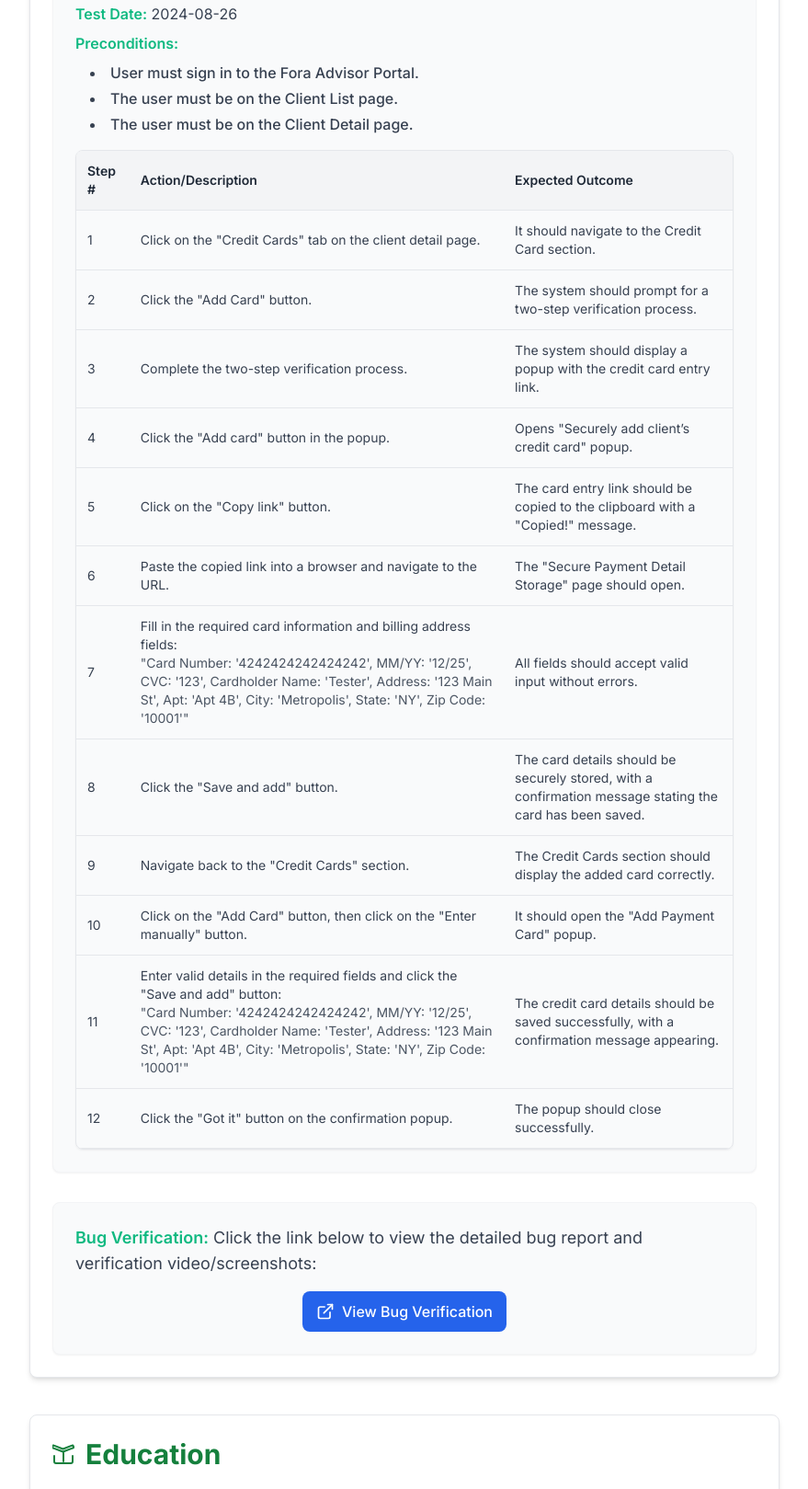
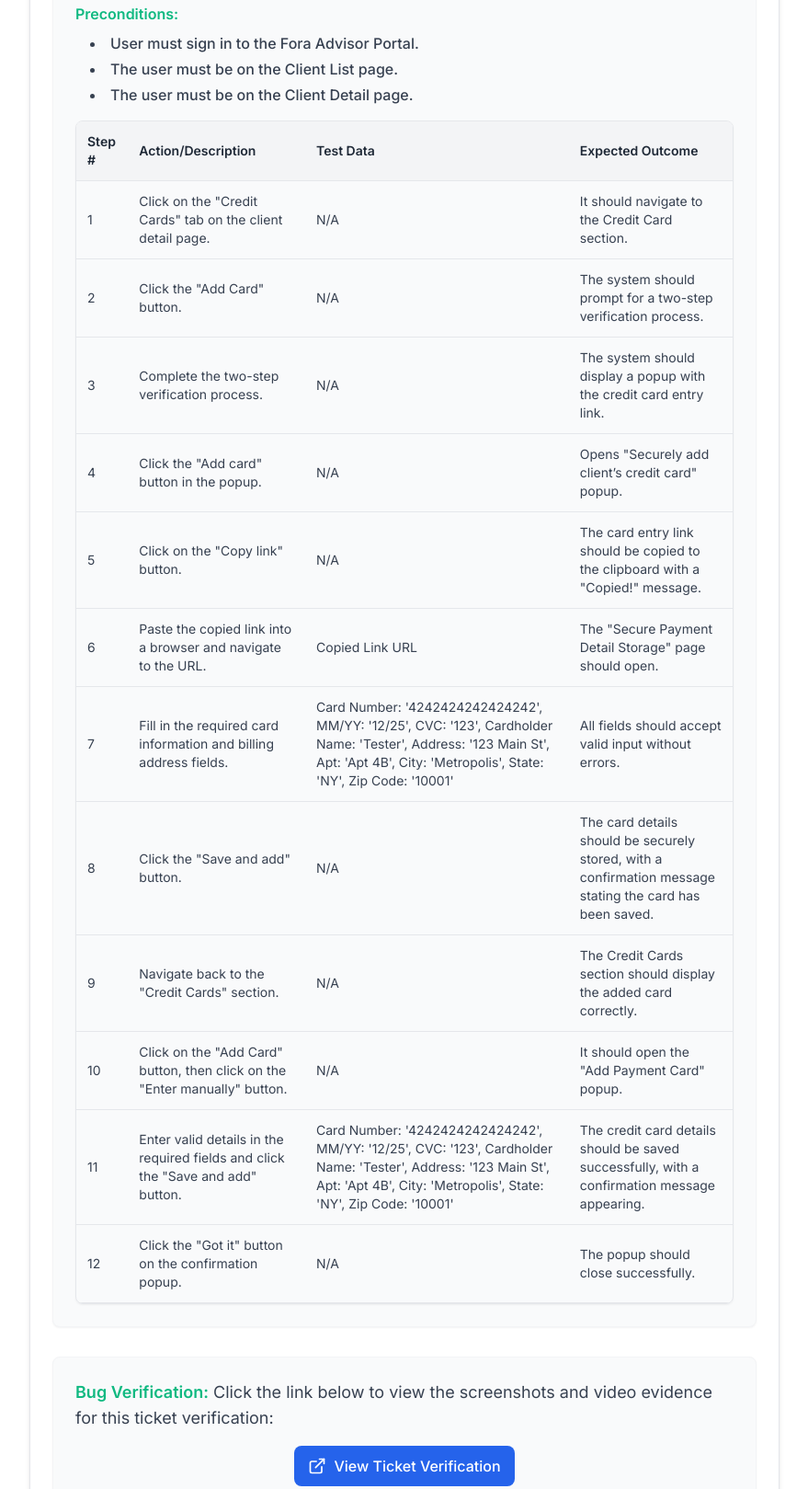
Before and after one commit to kaviyasenthilkumar5/portfolio, a plain HTML site: page index.html in a window 1280 px wide. Shown: the part 3388-5007 px from the top of the page at 92% size, without its empty margins (200-1079 px from the left). Drawn offline with nearby package versions, Linux system fonts and the light colour scheme.

Commit message:
Update index.html

```diff
--- a/index.html
+++ b/index.html
@@ -252,7 +252,7 @@
                 </h2>
 
                 <p class="text-lg leading-relaxed text-gray-700 mb-6">
-                    Below are samples of my work demonstrating my attention to detail in test case design and bug reporting.
+                    Below are samples of my work demonstrating my attention to detail in test case design and ticket verification.
                 </p>
 
                 <div class="mb-8 p-6 bg-gray-50 rounded-lg shadow-sm border border-gray-100">
@@ -261,10 +261,9 @@
                         <span>Sample Test Case: Client - Credit Card Functionality</span>
                     </h3>
                     <div class="space-y-2 text-gray-700 mb-4">
-                        <p><span class="highlight-text">Test Case ID:</span> Advisor_Client_E2E0051</p>
+                        <p><span class="highlight-text">Test Case ID:</span> Advisor_Client_E2E005</p>
                         <p><span class="highlight-text">Title:</span> Verify end-to-end functionality for adding client credit cards</p>
                         <p><span class="highlight-text">Module:</span> Client Management - Credit Cards</p>
-                        <p><span class="highlight-text">Test Date:</span> 2024-08-26</p> <!-- Added Test Date -->
                         <p><span class="highlight-text">Preconditions:</span></p>
                         <ul class="list-disc list-inside ml-4 space-y-1">
                             <li class="font-medium">User must sign in to the Fora Advisor Portal.</li>
@@ -280,6 +279,7 @@
                                 <tr>
                                     <th class="py-3 px-4 text-left">Step #</th>
                                     <th class="py-3 px-4 text-left">Action/Description</th>
+                                    <th class="py-3 px-4 text-left">Test Data</th> <!-- Added Test Data Column -->
                                     <th class="py-3 px-4 text-left">Expected Outcome</th>
                                 </tr>
                             </thead>
@@ -287,65 +287,81 @@
                                 <tr>
                                     <td>1</td>
                                     <td>Click on the "Credit Cards" tab on the client detail page.</td>
+                                    <td>N/A</td>
                                     <td>It should navigate to the Credit Card section.</td>
                                 </tr>
                                 <tr>
                                     <td>2</td>
                                     <td>Click the "Add Card" button.</td>
+                                    <td>N/A</td>
                                     <td>The system should prompt for a two-step verification process.</td>
                                 </tr>
                                 <tr>
                                     <td>3</td>
                                     <td>Complete the two-step verification process.</td>
+                                    <td>N/A</td>
                                     <td>The system should display a popup with the credit card entry link.</td>
                                 </tr>
                                 <tr>
                                     <td>4</td>
                                     <td>Click the "Add card" button in the popup.</td>
+                                    <td>N/A</td>
                                     <td>Opens "Securely add client’s credit card" popup.</td>
                                 </tr>
                                 <tr>
                                     <td>5</td>
                                     <td>Click on the "Copy link" button.</td>
+                                    <td>N/A</td>
                                     <td>The card entry link should be copied to the clipboard with a "Copied!" message.</td>
                                 </tr>
                                 <tr>
                                     <td>6</td>
                                     <td>Paste the copied link into a browser and navigate to the URL.</td>
+                                    <td>Copied Link URL</td>
                                     <td>The "Secure Payment Detail Storage" page should open.</td>
                                 </tr>
                                 <tr>
                                     <td>7</td>
-                                    <td>Fill in the required card information and billing address fields:<br>
-                                        <span class="font-normal text-gray-600">"Card Number: '4242424242424242', MM/YY: '12/25', CVC: '123', Cardholder Name: 'Tester', Address: '123 Main St', Apt: 'Apt 4B', City: 'Metropolis', State: 'NY', Zip Code: '10001'"</span>
+                                    <td>Fill in the required card information and billing address fields.</td>
+                                    <td>
+                                        Card Number: '4242424242424242', MM/YY: '12/25', CVC: '123',
+                                        Cardholder Name: 'Tester', Address: '123 Main St', Apt: 'Apt 4B',
+                                        City: 'Metropolis', State: 'NY', Zip Code: '10001'
                                     </td>
                                     <td>All fields should accept valid input without errors.</td>
                                 </tr>
                                 <tr>
                                     <td>8</td>
                                     <td>Click the "Save and add" button.</td>
+                                    <td>N/A</td>
                                     <td>The card details should be securely stored, with a confirmation message stating the card has been saved.</td>
                                 </tr>
                                 <tr>
                                     <td>9</td>
                                     <td>Navigate back to the "Credit Cards" section.</td>
+                                    <td>N/A</td>
                                     <td>The Credit Cards section should display the added card correctly.</td>
                                 </tr>
                                 <tr>
                                     <td>10</td>
                                     <td>Click on the "Add Card" button, then click on the "Enter manually" button.</td>
+                                    <td>N/A</td>
                                     <td>It should open the "Add Payment Card" popup.</td>
                                 </tr>
                                 <tr>
                                     <td>11</td>
-                                    <td>Enter valid details in the required fields and click the "Save and add" button:<br>
-                                        <span class="font-normal text-gray-600">"Card Number: '4242424242424242', MM/YY: '12/25', CVC: '123', Cardholder Name: 'Tester', Address: '123 Main St', Apt: 'Apt 4B', City: 'Metropolis', State: 'NY', Zip Code: '10001'"</span>
+                                    <td>Enter valid details in the required fields and click the "Save and add" button.</td>
+                                    <td>
+                                        Card Number: '4242424242424242', MM/YY: '12/25', CVC: '123',
+                                        Cardholder Name: 'Tester', Address: '123 Main St', Apt: 'Apt 4B',
+                                        City: 'Metropolis', State: 'NY', Zip Code: '10001'
                                     </td>
                                     <td>The credit card details should be saved successfully, with a confirmation message appearing.</td>
                                 </tr>
                                 <tr>
                                     <td>12</td>
                                     <td>Click the "Got it" button on the confirmation popup.</td>
+                                    <td>N/A</td>
                                     <td>The popup should close successfully.</td>
                                 </tr>
                             </tbody>
@@ -354,9 +370,10 @@
                 </div>
 
                 <div class="p-6 bg-gray-50 rounded-lg shadow-sm border border-gray-100 flex flex-col items-center">
-                    <p class="text-lg text-gray-700 mb-4"><span class="highlight-text">Bug Verification:</span> Click the link below to view the detailed bug report and verification video/screenshots:</p>                    <a href="https://jam.dev/c/4a39ddb4-a3b6-480e-b3d8-ec928fa6ef7b" target="_blank" class="bug-verification-link">
+                    <p class="text-lg text-gray-700 mb-4"><span class="highlight-text">Bug Verification:</span> Click the link below to view the screenshots and video evidence for this ticket verification:</p>
+                    <a href="https://jam.dev/c/4a39ddb4-a3b6-480e-b3d8-ec928fa6ef7b" target="_blank" class="bug-verification-link">
                         <svg xmlns="http://www.w3.org/2000/svg" width="20" height="20" viewBox="0 0 24 24" fill="none" stroke="currentColor" stroke-width="2" stroke-linecap="round" stroke-linejoin="round" class="lucide lucide-external-link"><path d="M15 3h6v6"/><path d="M10 14 21 3"/><path d="M18 13v6a2 2 0 0 1-2 2H5a2 2 0 0 1-2-2V8a2 2 0 0 1 2-2h6"/></svg>
-                        View Bug Verification
+                        View Ticket Verification
                     </a>
                 </div>
             </section>
```
